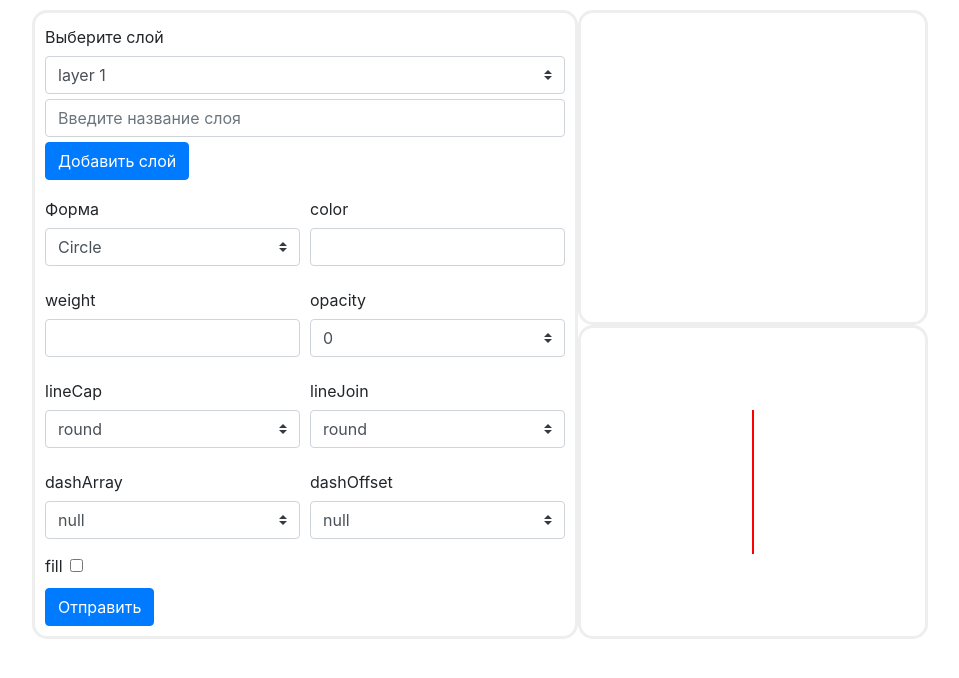
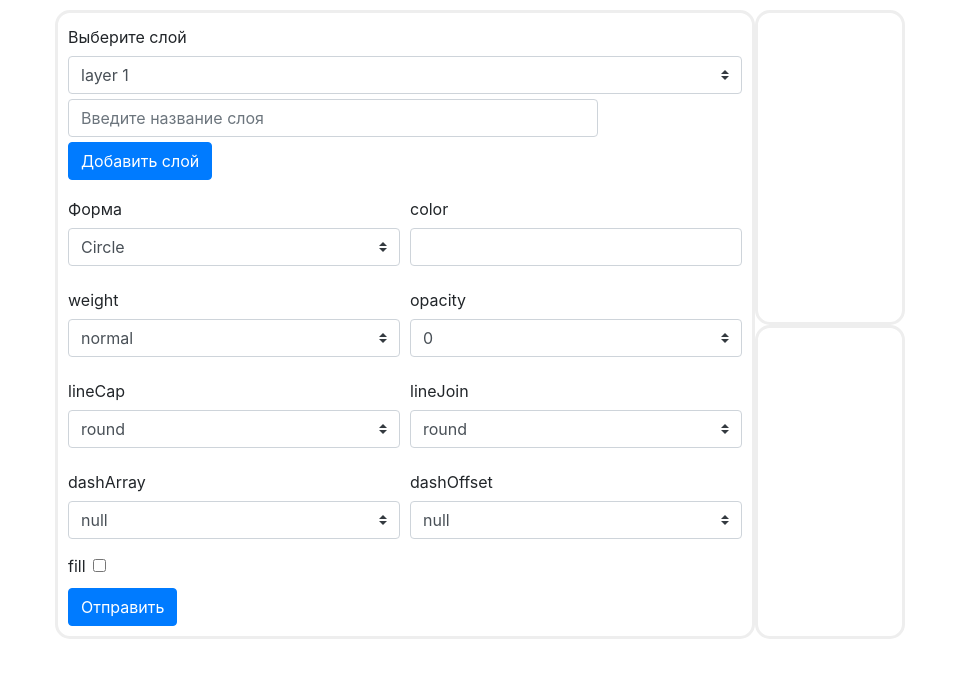
Before and after one commit to andrew1620/ex1, a React (Create React App) app: page / in a window 1280 px wide. Shown: the top 678 px of the page, without its empty margins (160-1119 px from the left). Built offline with nearby package versions, Linux system fonts and the light colour scheme.

Commit message:
fixed some bugs
fixed bugs, changed behaviour of checkbox 'fill', input weight replaced with select

```diff
--- a/src/components/App/App.js
+++ b/src/components/App/App.js
@@ -15,13 +15,15 @@ function App() {
   const [layer, setLayer] = useState({}); //Состояние слоя: готовый слой со стилями
   const addLayer = event => {
     event.preventDefault();
+
     setIdList([
       ...idList,
-      { id: "userLayer", text: event.target.previousSibling.value }
+      { text: event.target.previousSibling.value, id: "userId" }
     ]);
-    // let selectLayer = document.querySelector("#root div form select");
-    //Чтобы сначала добавил в массив а потом назначил selected, иначе устанавливается предпоследний т.к. не успевает отрендериться
-    // setTimeout(() => {//не пашет, еще нет последний эл-т не добавленный
+    // let selectLayer = document.querySelector("#root div form select"); //Вся эта хрень, чтобы при задании нового слоя он автоматически выбирался в селекте, так ее допилить решается проблема с id
+    // //Чтобы сначала добавил в массив а потом назначил selected, иначе устанавливается предпоследний т.к. не успевает отрендериться
+    // setTimeout(() => {
+    //   //не пашет, на странице последний эл-т появляется, а в массиве его еще нет
     //   selectLayer.options[selectLayer.options.length - 1].selected = true;
     //   setLayer(
     //     Object.assign(layer, {
@@ -29,12 +31,14 @@ function App() {
     //       style: {}
     //     })
     //   );
+
     //   console.log(idList);
     // });
   };
 
   const [p, setP] = useState(<p></p>); //Состояние абзаца, в котором выводится объект для просмотра
   const saveChanges = event => {
+    //Отслеживаем нажатие ненужных кнопок
     if (
       event.target.dataset.name === "btnSend" ||
       event.target.dataset.name === "btnAddLayer" ||
@@ -69,14 +73,26 @@ function App() {
     const styleBuffer = Object.assign({}, layer.style);
     //Отслеживаем нажатие на чекбокс, нужно для установки true/false вместо on/''
     if (event.target.type === "checkbox") {
-      styleBuffer[event.target.id] = event.target.checked;
+      styleBuffer[event.target.dataset.property] = event.target.checked;
+      // После отмены флажка fill все fill-свойства удаляются из объекта
+      if (styleBuffer[event.target.dataset.property] === false) {
+        for (let prop in styleBuffer) {
+          if (
+            prop === "fill" ||
+            prop === "fillColor" ||
+            prop === "fillOpacity" ||
+            prop === "fillRule"
+          )
+            delete styleBuffer[prop];
+        }
+      }
     } else if (event.target.type === "text") {
       //Если не написали св-во оно удаляется (иначе будет пустое)
       event.target.value === ""
-        ? delete styleBuffer[event.target.id]
-        : (styleBuffer[event.target.id] = event.target.value);
-    } else styleBuffer[event.target.id] = event.target.value; //Докидываем новые св-ва во временную перемн. стилей
-    //после выбора слоя (только после выбора слоя, если не выбирать такое св-во не появляется) в стилях появляется св-во с пустым ключом, эта строка удаляет пустой ключ из style
+        ? delete styleBuffer[event.target.dataset.property]
+        : (styleBuffer[event.target.dataset.property] = event.target.value);
+    } else styleBuffer[event.target.dataset.property] = event.target.value; //Докидываем новые св-ва во временную перемн. стилей
+    //после выбора слоя (только после выбора слоя, если не выбирать, такое св-во не появляется) в стилях появляется св-во с пустым ключом, эта строка удаляет пустой ключ из style
     if ("" in styleBuffer) delete styleBuffer[""];
     //В layer забрасывается св-ва из второго аргумента (объекта), а там у ключа style значение - объект с новыми и старыми стилями
     setLayer(Object.assign(layer, { style: styleBuffer }));
@@ -86,7 +102,7 @@ function App() {
     showObj();
   };
 
-  //Ф-ия вывода набранного объекта справа в рамке
+  //Ф-ия вывода свойств набранного объекта справа в рамке
   const showObj = () => {
     let strStyle = "";
     for (let key in layer.style) {
@@ -105,11 +121,8 @@ function App() {
     event.preventDefault();
   };
 
-  const showFillPropery = event => {
-    // event.target.parentElement.parentElement.nextElementSibling.style.display =
-    //   "flex";
-    // event.target.parentElement.nextElementSibling.hidden = !event.target
-    //   .parentElement.nextElementSibling.hidden;
+  const showFillProperty = event => {
+    //Открытие доп. свойств при нажатии на fill
     if (event.target.tagName === "INPUT") {
       event.target.parentElement.parentElement.nextElementSibling.hidden = !event
         .target.parentElement.parentElement.nextElementSibling.hidden;
@@ -131,6 +144,7 @@ function App() {
       style={{
         margin: "10px auto",
         display: "flex",
+        // flexWrap: "wrap",
         justifyContent: "center",
         width: "70%"
       }}
@@ -141,11 +155,11 @@ function App() {
         btnSendClick={btnSendClick}
         addLayer={addLayer}
         // showToolTip={showToolTip}
-        showFillPropery={showFillPropery}
+        showFillProperty={showFillProperty}
       />
       <div>
         <ShowObject p={p} />
-        <ShowFormObject />
+        <ShowFormObject layerStyle={layer.style} />
       </div>
     </div>
   );
--- a/src/components/SetForm/SetForm.js
+++ b/src/components/SetForm/SetForm.js
@@ -7,7 +7,7 @@ export default function SetForm({
   btnSendClick,
   addLayer,
   showToolTip,
-  showFillPropery
+  showFillProperty
 }) {
   const formStyle = {
     border: "3px solid #eee",
@@ -70,7 +70,12 @@ export default function SetForm({
           <label htmlFor="form" className="col-form-label">
             Форма
           </label>
-          <select name="formSelect" id="form" className="custom-select mr-sm-2">
+          <select
+            name="formSelect"
+            id="form"
+            data-property="form"
+            className="custom-select mr-sm-2"
+          >
             <option value="circle">Circle</option>
             <option value="polyline">Polilyne</option>
             <option value="polygon">Polygon</option>
@@ -81,7 +86,12 @@ export default function SetForm({
           <label htmlFor="color" className="col-form-label">
             color
           </label>
-          <input id="color" type="text" className="form-control" />
+          <input
+            id="color"
+            data-property="color"
+            type="text"
+            className="form-control"
+          />
         </div>
       </div>
       <div className="form-row">
@@ -89,7 +99,32 @@ export default function SetForm({
           <label htmlFor="weight" className="col-form-label">
             weight
           </label>
-          <input id="weight" type="text" className="form-control" />
+          {/* <input
+            id="weight"
+            data-property="weight"
+            type="text"
+            className="form-control"
+          /> */}
+          <select
+            name="wightSelect"
+            id="weight"
+            data-property="weight"
+            className="custom-select mr-sm-2"
+          >
+            <option value="normal">normal</option>
+            <option value="bold">bold</option>
+            <option value="bolder">bolder</option>
+            <option value="lighter">lighter</option>
+            <option value="100">100</option>
+            <option value="200">200</option>
+            <option value="300">300</option>
+            <option value="400">400</option>
+            <option value="500">500</option>
+            <option value="600">600</option>
+            <option value="700">700</option>
+            <option value="800">800</option>
+            <option value="900">900</option>
+          </select>
         </div>
 
         <div className="col-md-6">
@@ -98,6 +133,7 @@ export default function SetForm({
           </label>
           <select
             id="opacity"
+            data-property="opacity"
             name="opacitySel"
             className="custom-select mr-sm-2"
           >
@@ -124,6 +160,7 @@ export default function SetForm({
           </label>
           <select
             id="lineCap"
+            data-property="lineCap"
             name="lineCapSel"
             className="custom-select mr-sm-2"
           >
@@ -137,6 +174,7 @@ export default function SetForm({
           </label>
           <select
             id="lineJoin"
+            data-property="lineJoin"
             name="lineJoinSel"
             className="custom-select mr-sm-2"
           >
@@ -152,6 +190,7 @@ export default function SetForm({
           </label>
           <select
             id="dashArray"
+            data-property="dashArray"
             name="dashArrSel"
             className="custom-select mr-sm-2"
           >
@@ -164,6 +203,7 @@ export default function SetForm({
           </label>
           <select
             id="dashOffset"
+            data-property="dashOffset"
             name="dashOffSel"
             className="custom-select mr-sm-2"
           >
@@ -172,7 +212,7 @@ export default function SetForm({
         </div>
       </div>
       <div className="form-row" data-name="qqq">
-        <div className="col-md-6" onClick={showFillPropery}>
+        <div className="col-md-6" onClick={showFillProperty}>
           <label
             htmlFor="fill"
             className="form-check-label"
@@ -182,6 +222,7 @@ export default function SetForm({
           </label>
           <input
             id="fill"
+            data-property="fill"
             type="checkbox"
             className="form-check-input"
             style={{ marginLeft: "7px" }}
@@ -192,13 +233,19 @@ export default function SetForm({
       <div className="form-row" hidden>
         <div className="col-md-4 mb-3">
           <label htmlFor="fillColor">fillColor</label>
-          <input id="fillColor" type="text" className="form-control" />
+          <input
+            id="fillColor"
+            data-property="fillColor"
+            type="text"
+            className="form-control"
+          />
         </div>
 
         <div className="col-md-4 mb-3">
           <label htmlFor="fillOpacity">fillOpacity</label>
           <select
             id="fillOpacity"
+            data-property="fillOpacity"
             name="fillOpacitySel"
             className="custom-select mr-sm-2"
           >
@@ -219,6 +266,7 @@ export default function SetForm({
           <label htmlFor="fillRule">fillRule</label>
           <select
             id="fillRule"
+            data-property="fillRule"
             name="fillRuleSel"
             className="custom-select mr-sm-2"
           >
--- a/src/components/ShowFormObject/ShowFormObject.js
+++ b/src/components/ShowFormObject/ShowFormObject.js
@@ -1,5 +1,5 @@
-import React from "react";
-export default () => {
+import React, { useState } from "react";
+export default ({ layerStyle }) => {
   const divStyle = {
     height: "50%",
     border: "3px solid #eee",
@@ -7,11 +7,36 @@ export default () => {
     padding: "10px",
     display: "flex"
   };
+
+  const [objectStyle, setObjectStyle] = useState({
+    height: "60%",
+    width: "60%",
+    margin: "auto"
+  });
+
+  const parseLayerStyle = layerStyle => {
+    let styles = {};
+    for (let prop in layerStyle) {
+      if (
+        prop === "lineCap" ||
+        prop === "lineJoin" ||
+        prop === "dashArray" ||
+        prop === "dashOffset"
+      ) {
+        continue;
+      } else {
+        styles[prop] = layerStyle[prop];
+      }
+    }
+    // setObjectStyle(styles);
+  };
+  parseLayerStyle(objectStyle);
+
+  // setObjectStyle(Object.assign(objectStyle, layerStyle));
+  // console.log(layerStyle);
   return (
     <div style={divStyle}>
-      <div
-        style={{ height: "50%", border: "1px solid red", margin: "auto" }}
-      ></div>
+      <div style={objectStyle}></div>
     </div>
   );
 };
--- a/src/components/ShowObject/ShowObject.js
+++ b/src/components/ShowObject/ShowObject.js
@@ -9,8 +9,9 @@ export default function ShowObject({ p }) {
     padding: "10px",
     boxSizing: "border-box",
     wordWrap: "break-word",
-    width: "350px",
-    height: "50%"
+    maxWidth: "350px",
+    minWidth: "150px",
+    minHeight: "50%"
   };
   return <div style={divStyle}> {p} </div>;
 }
```
Also changed, not shown: src/components/idList/idList.js (+6 -1 lines).
